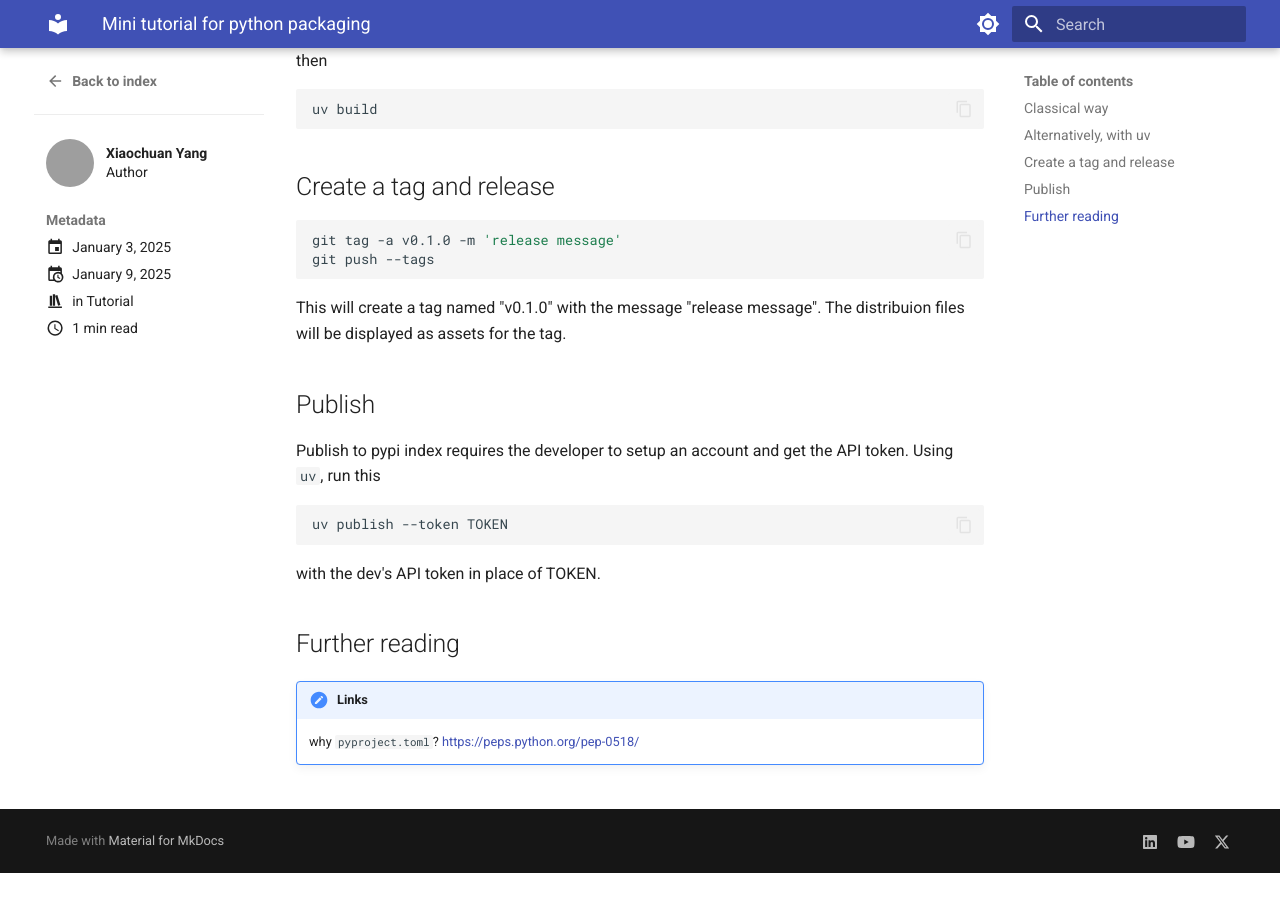
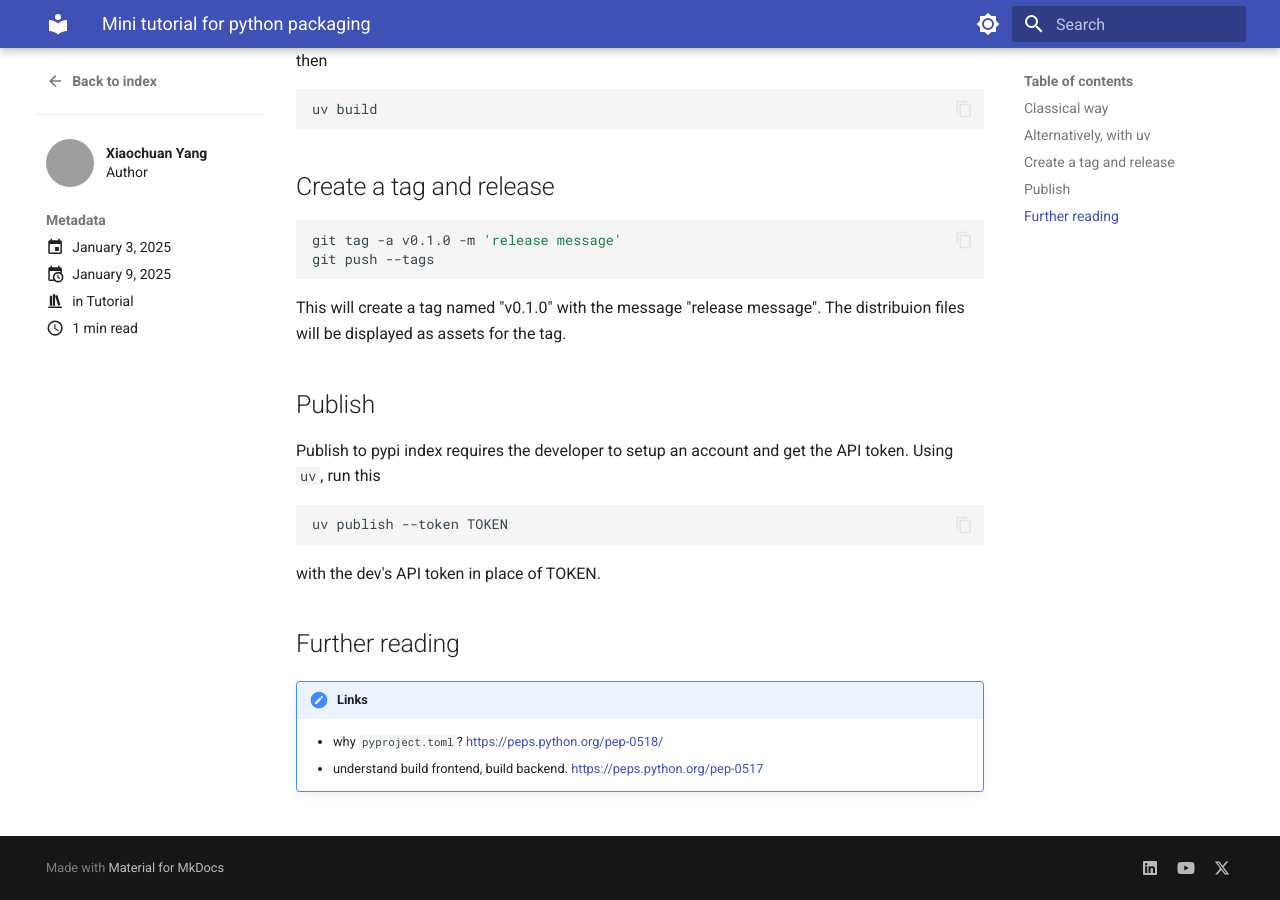
Before and after one commit to xiaochuany/blog, an MkDocs documentation site: the page built from docs/posts/2025-01-03-packaging.md, in a window 1280 px wide and 900 px high, scrolled down 1127 px. Built offline with MkDocs 1.6.1 and Material for MkDocs 9.7.7, drawn with Linux system fonts in a browser that asks for light colours; before the commit the page ends 2000 px from its top, so only the background shows below that; grey boxes are pictures that could not be loaded.

Commit message:
docs: add additional resources to packaging guide for better understanding of pyproject.toml and build systems

```diff
--- a/docs/posts/2025-01-03-packaging.md
+++ b/docs/posts/2025-01-03-packaging.md
@@ -91,4 +91,5 @@ with the dev's API token in place of TOKEN.
 ## Further reading
 
 !!! links
-    why `pyproject.toml`? https://peps.python.org/pep-0518/
+    - why `pyproject.toml`? https://peps.python.org/pep-0518/
+    - understand build frontend, build backend. https://peps.python.org/pep-0517
```
